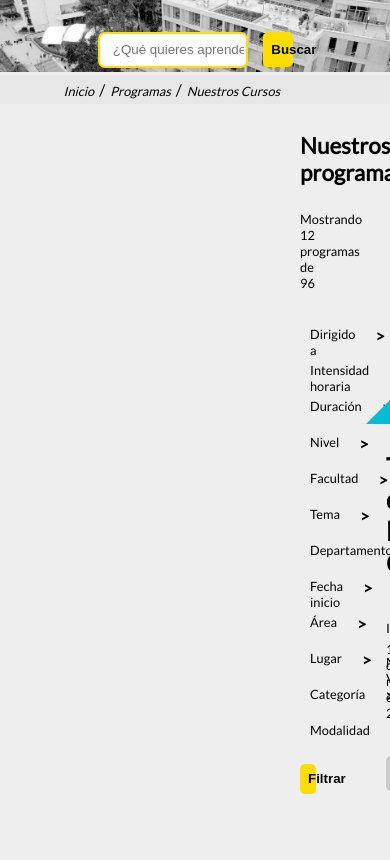
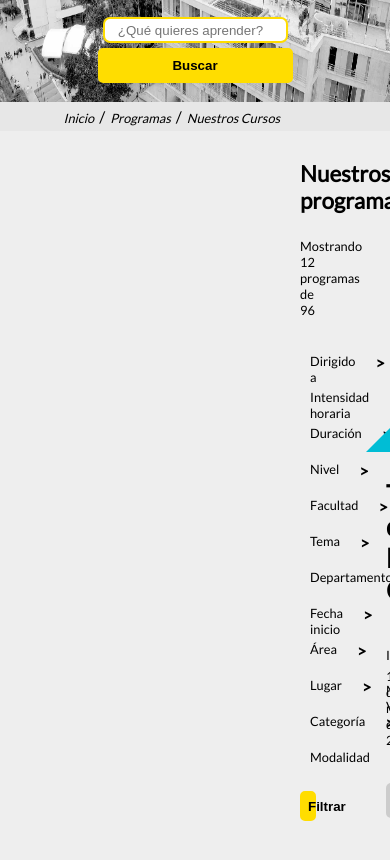
Before and after one commit to Jdiaz-17/MaquetacionSASS, a website: page index.html in a window 390 px wide. Shown: the part 95-955 px from the top of the page. Drawn offline with Linux system fonts and the light colour scheme.

Commit message:
AB#25450 :bug: Revision 1 - Media Query

```diff
--- a/scss/components/_banner.scss
+++ b/scss/components/_banner.scss
@@ -1,12 +1,24 @@
 .banner {
   position: relative;
   width: 100%;
+  @include media-query (phone) {
+    height: 120px;
+  }
   .banner__container {
     width: 100%;
+    @include media-query (phone) {
+      height: 100%;
+    }
     .banner__image {
       width: 100%;
+      @include media-query (phone) {
+        height: 100%;
+      }
       .banner__imageitem {
         width: 100%;
+        @include media-query (phone) {
+          height: 100%;
+        }
       }
     }
     .banner__item {
@@ -17,6 +29,11 @@
       top: 45%;
       left: 25%;
       right: 25%;
+      @include media-query (phone) {
+        display: flex;
+        flex-wrap: wrap;
+        top: 25%;
+      }
       .banner__form {
         @include button($color-white,$color-grey);
         border-radius: 7px;
@@ -25,6 +42,11 @@
         height: 30px;
         margin-right: 15px;
         padding-left: 1em;
+        @include media-query (phone) {
+          height: 20px;
+          width: 100%;
+          margin: 5px;
+        }
       }
       .banner__itemlink {
         @include button ($color-yellow,$color-black);
@@ -34,6 +56,10 @@
         height: 35px;
         font-weight: bold;
         cursor: pointer;
+        @include media-query (phone) {
+          align-items: center;
+          width: 100%;
+        }
       }
     }
   }
--- a/scss/components/_primarymenu.scss
+++ b/scss/components/_primarymenu.scss
@@ -3,6 +3,10 @@
   .primarymenu__container {
     display: flex;
     width: 80%;
+    @include media-query (phone) {
+      display: flex;
+      width: 100%;
+    }
     .primarymenu__logo {
       width: 40%;
       margin-left: 20%;
--- a/scss/components/_topmenu.scss
+++ b/scss/components/_topmenu.scss
@@ -1,10 +1,17 @@
 .topmenu {
   background-color: $color-alternativeblack;
   height: 35px;
+  @include media-query (phone) {
+    height: 20px;
+  }
   .topmenu__container {
     display: flex;
     width: 80%;
     height: 100%;
+    @include media-query (phone) {
+      width: 100%;
+      height: 20px;
+    }
     .topmenu__item {
       display: flex;
       @include orientation (end);
@@ -19,6 +26,9 @@
         font-size: $fuente-pequena;
         height: 25px;
         align-items: center;
+        @include media-query (phone) {
+          font-size: 9px;
+        }
         & a {
           @include text ($color-grey,none);
         }
--- a/scss/pages/_home.scss
+++ b/scss/pages/_home.scss
@@ -2,4 +2,8 @@ body {
     margin: 0px;
     font-family: 'Lato', sans-serif;
     background-color: $color-primarybody;
+    @include media-query (phone) {
+        width: 100%;
+        overflow: hidden;
+      }
 }
```
Also changed, not shown: css/main.css, 1 other file.
